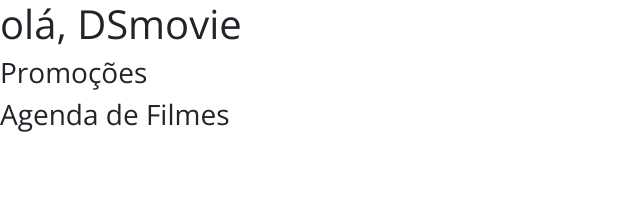
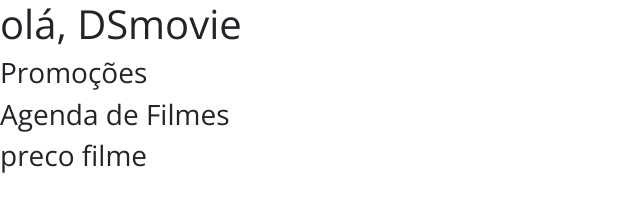
Before and after one commit to karinamv25/DSmovie1, a plain HTML site: page index.html in a window 1280 px wide. Shown: the whole page, without its empty margins (0-640 px from the left). Drawn offline with nearby package versions, Linux system fonts and the light colour scheme.

Commit message:
inclusao de legenda

```diff
--- a/index.html
+++ b/index.html
@@ -15,6 +15,8 @@
     <h1> olá, DSmovie</h1>
     <h3> Promoções </h3>
     <h3> Agenda de Filmes </h3>
+    <h3> preco filme</h3>
+
 
 </body>
 </html>
```
